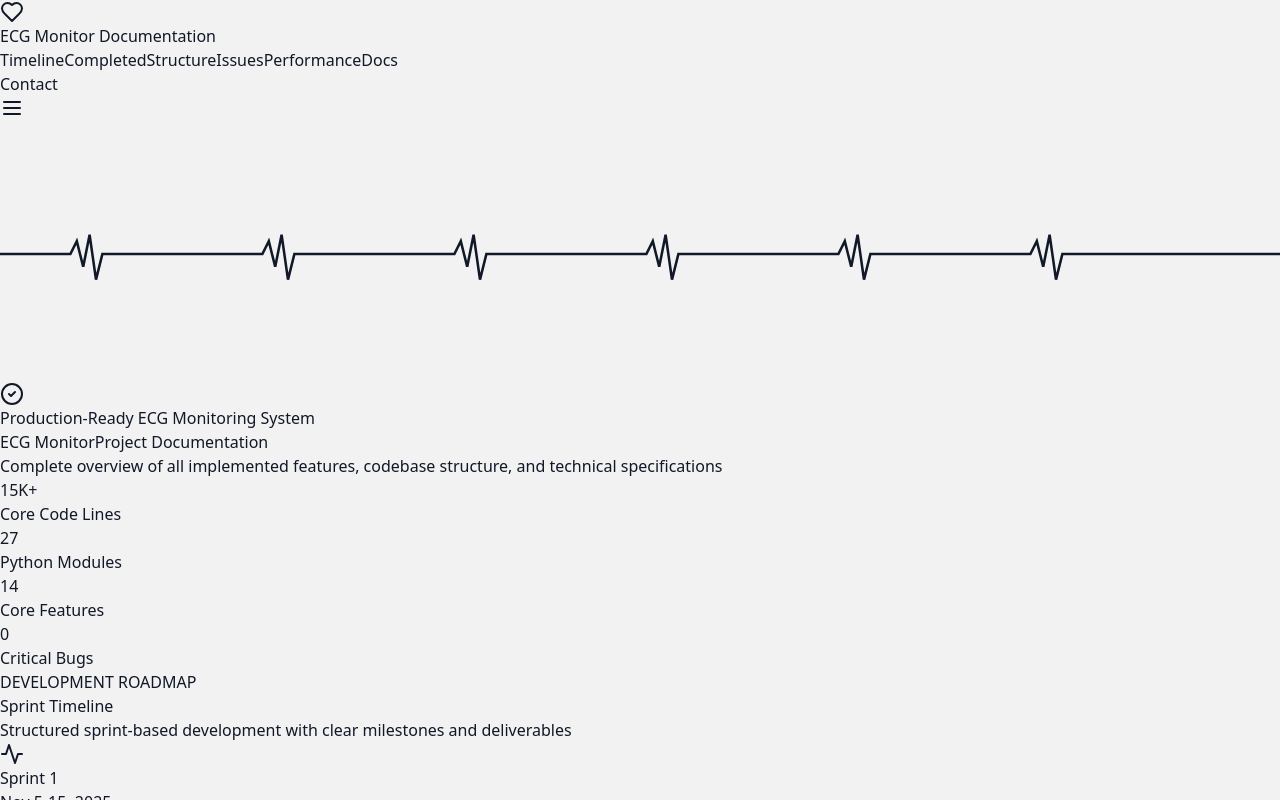
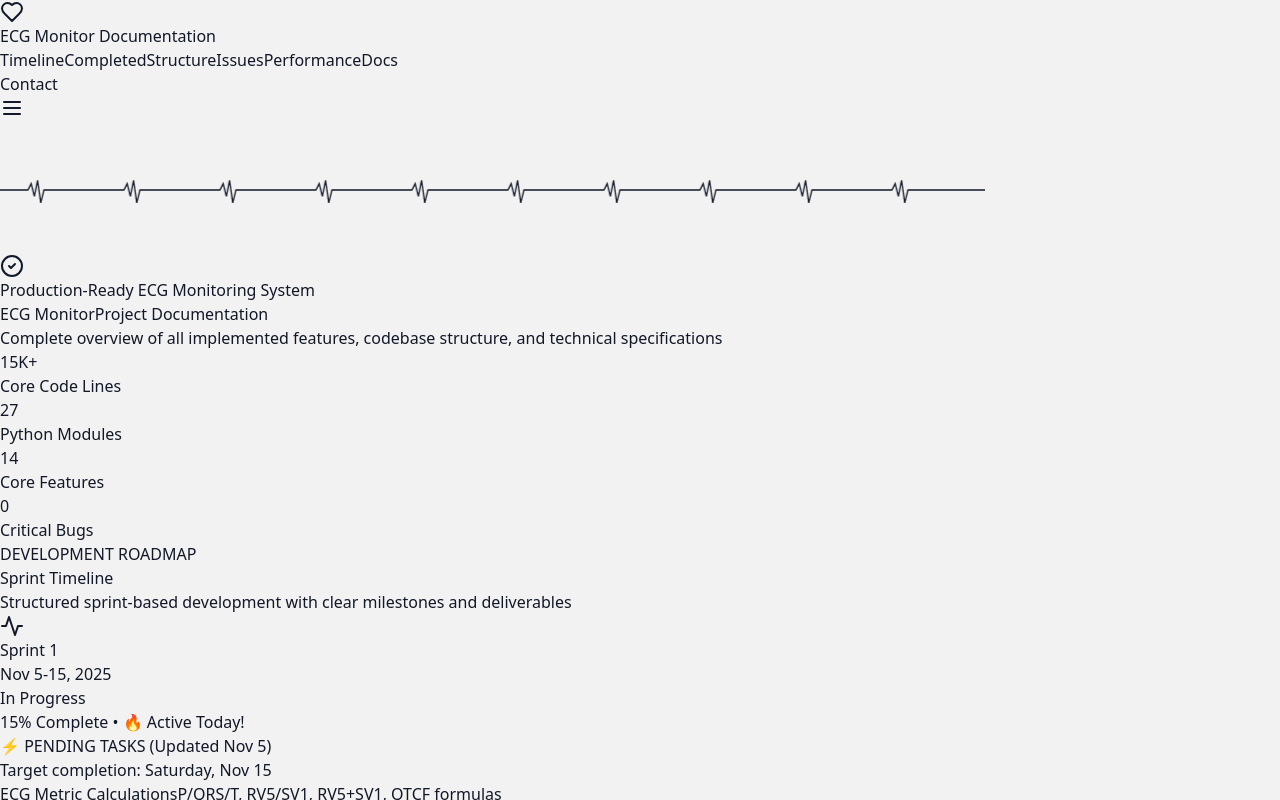
Before and after one commit to DivyansghDMK/ECGWeb, a React (Vite) app: page / in a window 1280 px wide. Shown: the top 800 px of the page. Built offline with nearby package versions, Linux system fonts and the light colour scheme.

Commit message:
Add live scrolling ECG waveform animation to hero section

```diff
--- a/src/App.tsx
+++ b/src/App.tsx
@@ -168,13 +168,28 @@ function App() {
 
       {/* Hero */}
       <section className="relative overflow-hidden bg-gradient-to-br from-orange-500 via-orange-600 to-red-600 text-white py-24">
-        {/* Animated Background Pattern */}
-        <div className="absolute inset-0 opacity-10">
-          <svg className="w-full h-full" viewBox="0 0 1000 200" preserveAspectRatio="none">
-            <path d="M0,100 L50,100 L55,100 L60,90 L65,110 L70,85 L75,120 L80,100 L200,100 L205,100 L210,90 L215,110 L220,85 L225,120 L230,100 L350,100 L355,100 L360,90 L365,110 L370,85 L375,120 L380,100 L500,100 L505,100 L510,90 L515,110 L520,85 L525,120 L530,100 L650,100 L655,100 L660,90 L665,110 L670,85 L675,120 L680,100 L800,100 L805,100 L810,90 L815,110 L820,85 L825,120 L830,100 L1000,100"
+        {/* Live Scrolling ECG Waveform */}
+        <div className="absolute inset-0 opacity-20 overflow-hidden">
+          <svg className="w-full h-full ecg-scroll" viewBox="0 0 2000 200" preserveAspectRatio="none">
+            <path d="M-1000,100 L-950,100 L-945,100 L-940,90 L-935,110 L-930,85 L-925,120 L-920,100 L-800,100 L-795,100 L-790,90 L-785,110 L-780,85 L-775,120 L-770,100 L-650,100 L-645,100 L-640,90 L-635,110 L-630,85 L-625,120 L-620,100 L-500,100 L-495,100 L-490,90 L-485,110 L-480,85 L-475,120 L-470,100 L-350,100 L-345,100 L-340,90 L-335,110 L-330,85 L-325,120 L-320,100 L-200,100 L-195,100 L-190,90 L-185,110 L-180,85 L-175,120 L-170,100 L-50,100 L-45,100 L-40,90 L-35,110 L-30,85 L-25,120 L-20,100 L0,100 L50,100 L55,100 L60,90 L65,110 L70,85 L75,120 L80,100 L200,100 L205,100 L210,90 L215,110 L220,85 L225,120 L230,100 L350,100 L355,100 L360,90 L365,110 L370,85 L375,120 L380,100 L500,100 L505,100 L510,90 L515,110 L520,85 L525,120 L530,100 L650,100 L655,100 L660,90 L665,110 L670,85 L675,120 L680,100 L800,100 L805,100 L810,90 L815,110 L820,85 L825,120 L830,100 L950,100 L955,100 L960,90 L965,110 L970,85 L975,120 L980,100 L1100,100 L1105,100 L1110,90 L1115,110 L1120,85 L1125,120 L1130,100 L1250,100 L1255,100 L1260,90 L1265,110 L1270,85 L1275,120 L1280,100 L1400,100 L1405,100 L1410,90 L1415,110 L1420,85 L1425,120 L1430,100 L1550,100 L1555,100 L1560,90 L1565,110 L1570,85 L1575,120 L1580,100 L1700,100 L1705,100 L1710,90 L1715,110 L1720,85 L1725,120 L1730,100 L1850,100 L1855,100 L1860,90 L1865,110 L1870,85 L1875,120 L1880,100 L2000,100"
                   stroke="currentColor" strokeWidth="2" fill="none" className="text-white"/>
           </svg>
         </div>
+
+        <style>{`
+          @keyframes ecgScroll {
+            0% {
+              transform: translateX(0);
+            }
+            100% {
+              transform: translateX(-50%);
+            }
+          }
+
+          .ecg-scroll {
+            animation: ecgScroll 15s linear infinite;
+          }
+        `}</style>
 
         <div className="container mx-auto px-4 text-center relative z-10">
           <div className="animate-fade-in">
```
